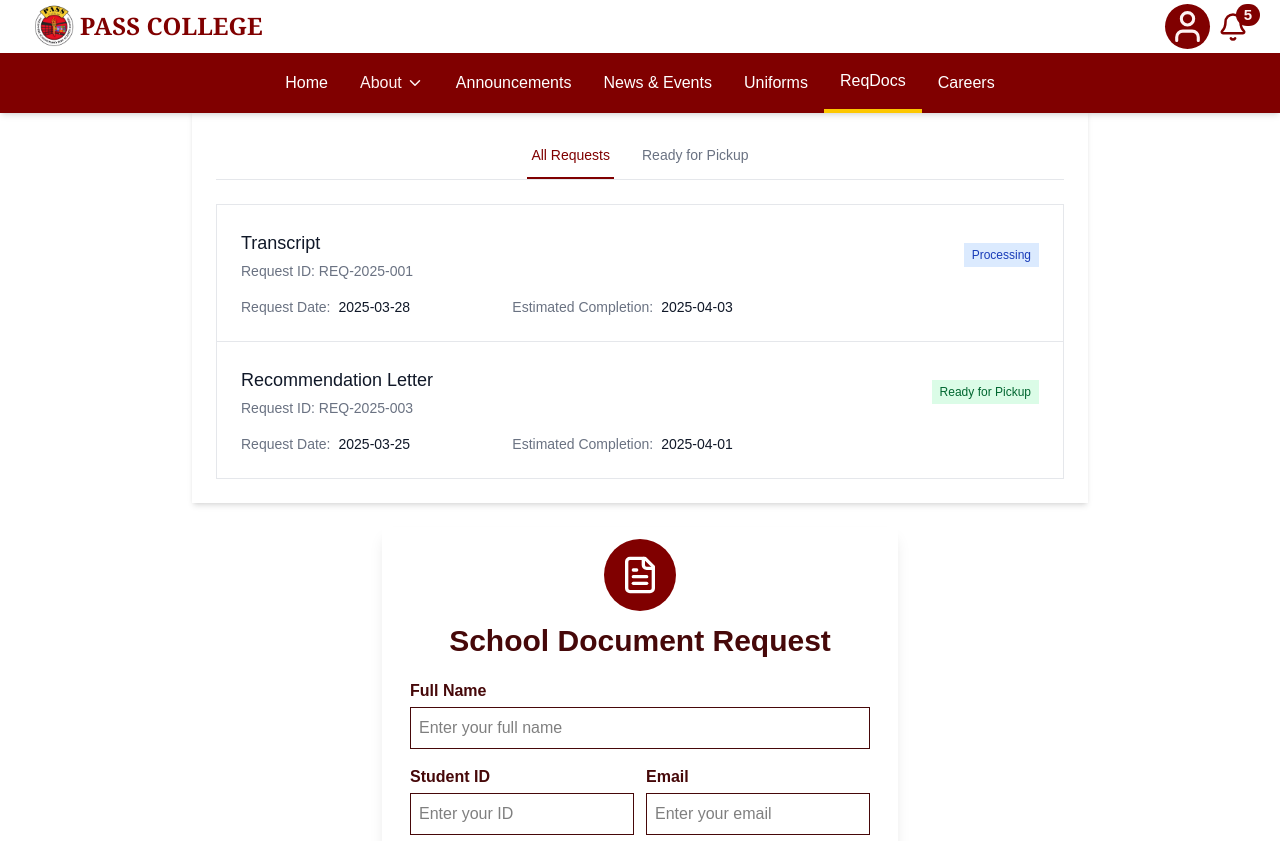
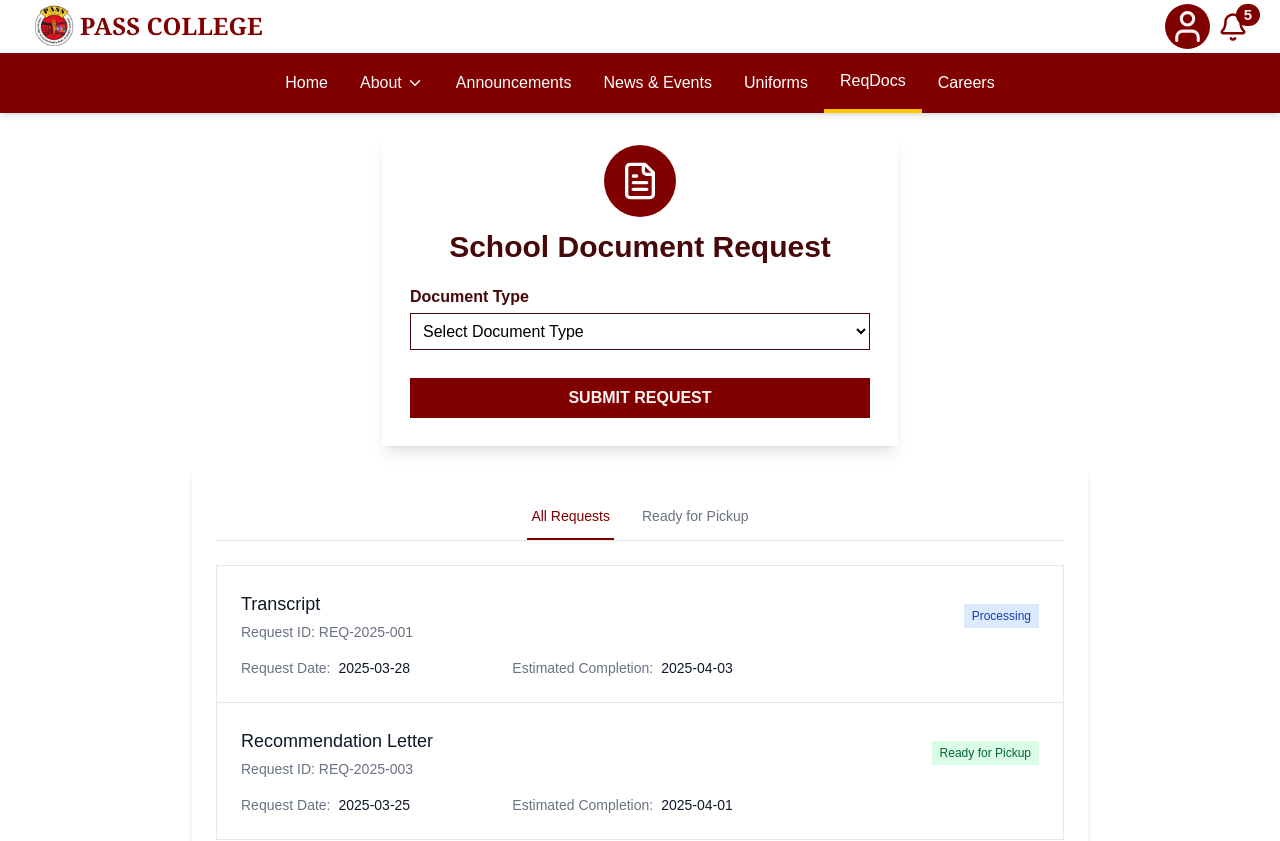
Before and after one commit to mjayhumilde/pass-college-official-website, a React (Vite) app: page /reqdocs in a window 1280 px wide. Shown: the top 841 px of the page. Built offline with nearby package versions, Linux system fonts and the light colour scheme.

Commit message:
remove unused input in reqDocs sumbit request and modified the order of UI

```diff
--- a/src/pages/ReqDocs.jsx
+++ b/src/pages/ReqDocs.jsx
@@ -18,8 +18,6 @@
 
   return (
     <main>
-      <PendingRequestsSection />
-
       <div className=" text-center space-y-4 flex  justify-center items-center my-6">
         <div className="shadow-lg p-2">
           <div className="flex justify-center items-center mt-1 mb-3">
@@ -35,7 +33,7 @@
             onSubmit={handleSubmit(onSubmitForm)}
             className="space-y-4 p-5 sm:w-full md:w-[500px]"
           >
-            <div className=" flex flex-col items-start w-full space-y-1">
+            {/* <div className=" flex flex-col items-start w-full space-y-1">
               <label className="font-bold text-red-950">Full Name</label>
               <input
                 {...register("name", { required: true })}
@@ -67,7 +65,7 @@
                   placeholder="Enter your email"
                 />
               </div>
-            </div>
+            </div> */}
 
             <div className=" flex flex-col items-start  w-full space-y-1">
               <label className="font-bold text-red-950">Document Type</label>
@@ -102,7 +100,7 @@
                 <option value="other">Other</option>
               </select>
             </div>
-
+            {/*
             <div className="flex flex-col items-start w-full space-y-1">
               <label className="font-bold text-red-950">
                 Additional Information (Optional)
@@ -112,7 +110,7 @@
                 placeholder="Any additional details about your request..."
                 className="w-full border p-2  h-32 border-red-950"
               ></textarea>
-            </div>
+            </div> */}
 
             <div className="mt-7">
               <button
@@ -137,6 +135,8 @@
       <div>
         <DocumentRequestForm />
       </div> */}
+
+      <PendingRequestsSection />
     </main>
   );
 };
```
